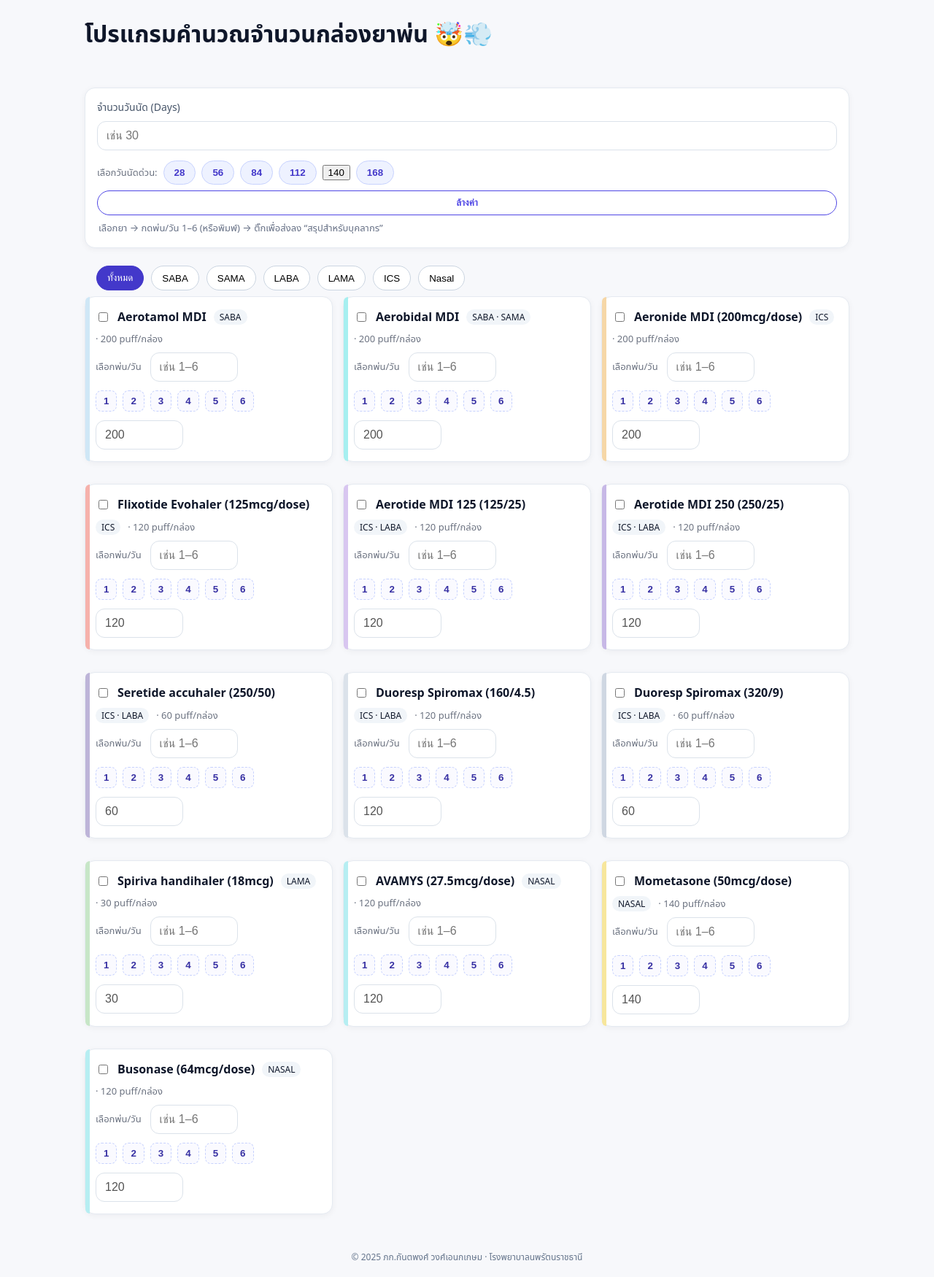
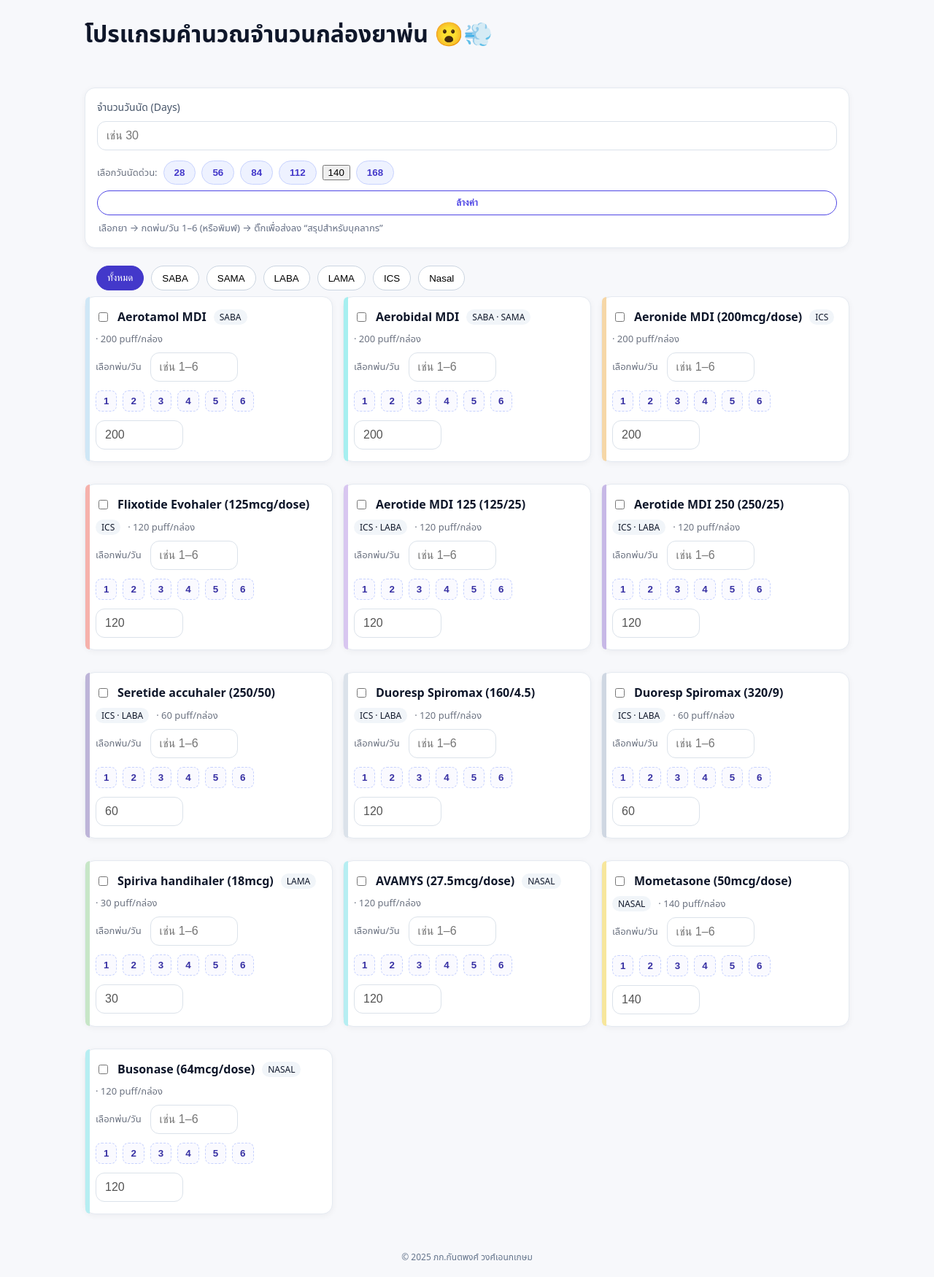
Before and after one commit to sony50369-yellow/Inhaler, a plain HTML site: page index.html in a window 1280 px wide. Shown: the whole page at 73% size. Drawn offline with Linux system fonts and the light colour scheme.

Commit message:
index.html

```diff
--- a/index.html
+++ b/index.html
@@ -10,7 +10,7 @@
 </head>
 <body>
 <header class="container">
-  <h1>โปรแกรมคำนวณจำนวนกล่องยาพ่น 🤯💨</h1>
+  <h1>โปรแกรมคำนวณจำนวนกล่องยาพ่น 😮💨</h1>
 </header>
 
 <main class="container">
@@ -64,7 +64,7 @@
   </section>
 </main>
 
-<footer class="footer">© 2025 ภก.กันตพงศ์ วงศ์เอนกเกษม · โรงพยาบาลนพรัตนราชธานี</footer>
+<footer class="footer">© 2025 ภก.กันตพงศ์ วงศ์เอนกเกษม</footer>
 
 <script src="app.js"></script>
 <script>if('serviceWorker' in navigator){navigator.serviceWorker.register('./sw.js')}</script>
```
